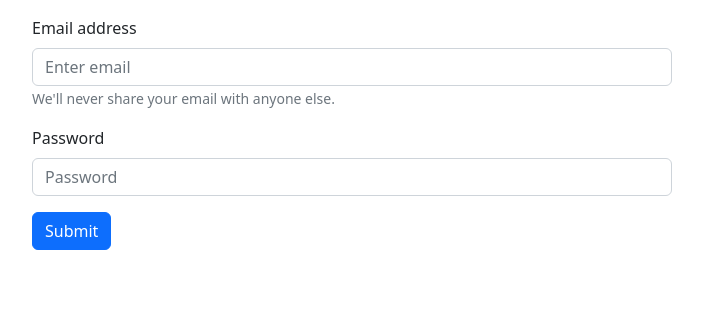
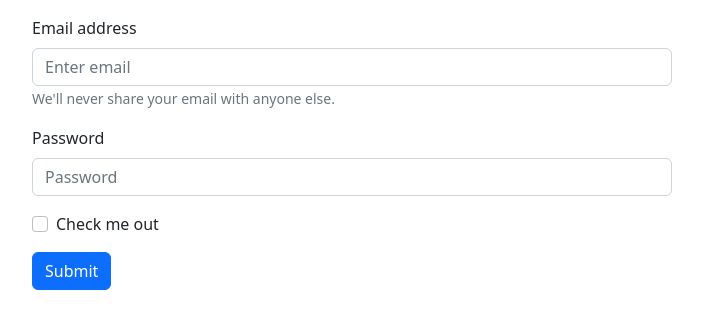
Before and after one commit to Bdevjs/lor, a React (Create React App) app: page / in a window 1280 px wide. Shown: the top 328 px of the page, without its empty margins (288-991 px from the left). Built offline with nearby package versions, Linux system fonts and the light colour scheme.

Commit message:
send data in firebase

```diff
--- a/src/App.js
+++ b/src/App.js
@@ -1,27 +1,46 @@
 
 import './App.css';
-import {getAuth} from "firebase/auth";
+import {getAuth, createUserWithEmailAndPassword} from "firebase/auth";
 import app from "./firebase.init.js";
 import 'bootstrap/dist/css/bootstrap.min.css';
 import Button from 'react-bootstrap/Button';
 import Form from 'react-bootstrap/Form';
-import React, { Component }  from 'react';
+import React, { Component,useState }  from 'react';
 
 const auth = getAuth(app);
 
 function App() {
 
+const [email,setEmail ] = useState('');
+const [password,setPassword] = useState('');
+
 const handelEmail = (e) => {
 
   console.log(e.target.value);
+  setEmail(e.target.value);
 }
 const handelPass = (e) => {
 
-  console.log(e.target.value);
+  setPassword(e.target.value);
+}
+
+const handelcheck =(e) =>{
+
 }
 
 const handelformsubmit = (e) => {
-  console.log("Submit form");
+  createUserWithEmailAndPassword(auth, email, password)
+  .then((result) => {
+    // Signed in
+    const user = result.user;
+    console.log (user);
+    // ...
+  })
+  .catch((error) => {
+    const errorCode = error.code;
+    const errorMessage = error.message;
+    // ..
+  });
   e.preventDefault();
 
 }
@@ -29,7 +48,7 @@ const handelformsubmit = (e) => {
     <div className="">
 
         <div className="reg w-50 mx-auto mt-3 mr-4">
-        <Form>
+    <Form onSubmit={handelformsubmit}>
       <Form.Group className="mb-3" controlId="formBasicEmail">
         <Form.Label>Email address</Form.Label>
         <Form.Control type="email" placeholder="Enter email" onBlur={handelEmail} />
@@ -43,6 +62,10 @@ const handelformsubmit = (e) => {
         <Form.Control type="password" placeholder="Password" onBlur={handelPass} />
       </Form.Group>
 
+      <Form.Group className="mb-3" controlId="formBasicCheckbox">
+        <Form.Check type="checkbox" label="Check me out" onBlur={handelcheck}/>
+      </Form.Group>
+
       <Button variant="primary" type="submit">
         Submit
       </Button>
```
